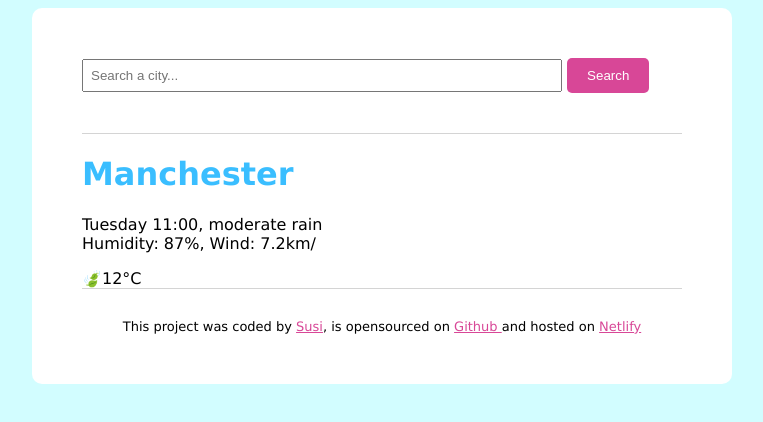
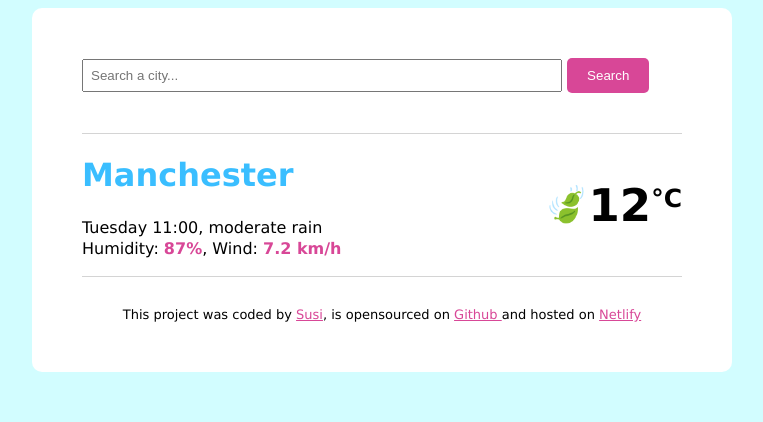
Before and after one commit to sue674/WeatherApp-Vanilla, a plain HTML site: page index.html in a window 1280 px wide. Shown: the whole page, without its empty margins (258-1021 px from the left). Drawn offline with Linux system fonts and the light colour scheme.

Commit message:
added basic css

```diff
--- a/index.html
+++ b/index.html
@@ -10,27 +10,39 @@
     <div class="weather-app">
       <header>
         <form class="search-form">
-        <input type="search" placeholder="Search a city..." required class="search-form-input"/>
-        <input type="submit" value="Search" class="search-form-button"/>
+          <input
+            type="search"
+            placeholder="Search a city..."
+            required
+            class="search-form-input"
+          />
+          <input type="submit" value="Search" class="search-form-button" />
         </form>
       </header>
       <main>
+        <div class="weather-app-data">
           <div>
-      <h1>Manchester</h1>
-      <p>
+            <h1 class="weather-app-city">Manchester</h1>
+            <p class="weather-app-details">
               Tuesday 11:00, moderate rain
               <br />
-        Humidity: 87%, Wind: 7.2km/
+              Humidity: <strong>87%</strong>, Wind: <strong>7.2 km/h</strong>
             </p>
-      <div>
-      🍃12°C </div>
+          </div>
+          <div class="weather-app-temperature-container">
+            <div class="weather-app-icon">🍃</div>
+            <div class="weather-app-temperature-value">12</div>
+            <div class="weather-app-temperature-unit">°C</div>
+          </div>
+        </div>
       </main>
       <footer>
-      This project was coded by <a href="https://github.com/sue674">Susi</a>, is
-      opensourced on
+        This project was coded by <a href="https://github.com/sue674">Susi</a>,
+        is opensourced on
         <a href="https://github.com/sue674/WeatherApp-Vanilla"> Github </a> and
         hosted on
         <a href="https://marvelous-naiad-607dfc.netlify.app"> Netlify</a>
-    </footer></div>
+      </footer>
+    </div>
   </body>
 </html>
--- a/src/style.css
+++ b/src/style.css
@@ -3,9 +3,6 @@ body{
     font-family: Verdana, Geneva, Tahoma, sans-serif;
 }
 
-h1 {
-    color: #3ABEFF;
-}
 
 a{
     color: #D84797;
@@ -43,6 +40,41 @@ padding: 7px;
     background-color: #820933;
 }
 
+.weather-app-data{
+    display: flex;
+    justify-content: space-between;
+    align-items: center;
+
+}
+.weather-app-city{
+        color: #3ABEFF;
+        line-height: 1.3em;
+}
+.weather-app-details {
+    line-height: 1.3em;
+}
+
+.weather-app-temperature-container{
+    display: flex;
+}
+
+.weather-app-icon{
+    font-size: 35px;
+    margin: 5px 0 0 10px;
+}
+.weather-app-temperature-value{
+    font-size: 45px;
+    font-weight: 600;
+}
+.weather-app-temperature-unit{
+    font-size: 25px;
+    font-weight: 600;
+    margin-top: 5px;
+}
+
+strong{
+    color: #D84797;
+}
 footer {
     border-top: 1px rgba(184, 184, 184, 0.6) solid;
     padding: 30px 0 0 0;
```
Lines whose indentation alone changed are shown as unchanged.
